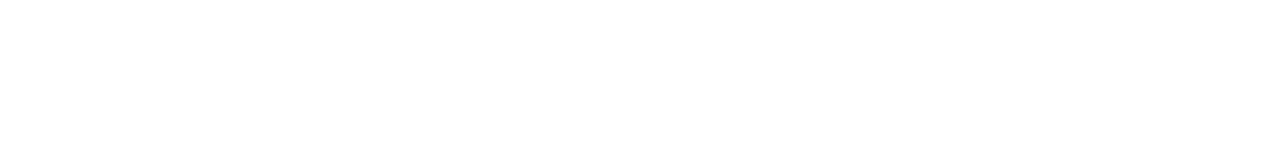
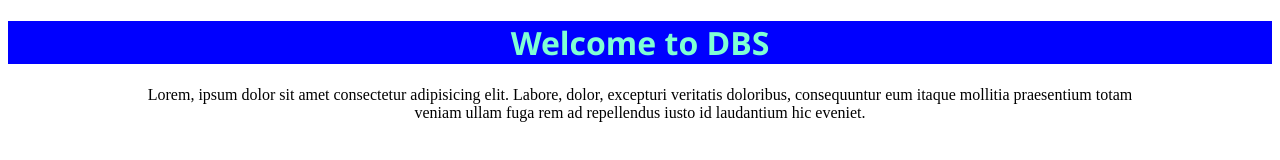
Before and after one commit to Patt97/test-6, a plain HTML site: page index.html in a window 1280 px wide. Drawn offline with Linux system fonts and the light colour scheme.

Commit message:
added styles.css & updated index.html

```diff
--- a/index.html
+++ b/index.html
@@ -4,9 +4,13 @@
     <meta charset="UTF-8">
     <meta http-equiv="X-UA-Compatible" content="IE=edge">
     <meta name="viewport" content="width=device-width, initial-scale=1.0">
-    <title>Document</title>
+    <title>Git Test</title>
+    <link rel="stylesheet" href="styles.css">
 </head>
 <body>
+    <h1>Welcome to DBS</h1>
+
+    <p>Lorem, ipsum dolor sit amet consectetur adipisicing elit. Labore, dolor, excepturi veritatis doloribus, consequuntur eum itaque mollitia praesentium totam veniam ullam fuga rem ad repellendus iusto id laudantium hic eveniet.</p>
 
 </body>
 </html>
--- /dev/null
+++ b/styles.css
@@ -0,0 +1,12 @@
+h1 {
+    background-color: blue;
+    font-family: 'Segoe UI', Tahoma, Geneva, Verdana, sans-serif;
+    color: aquamarine;
+    text-align: center;
+}
+
+p {
+    text-align: center;
+    padding-left: 10%;
+    padding-right: 10%;
+}
```
